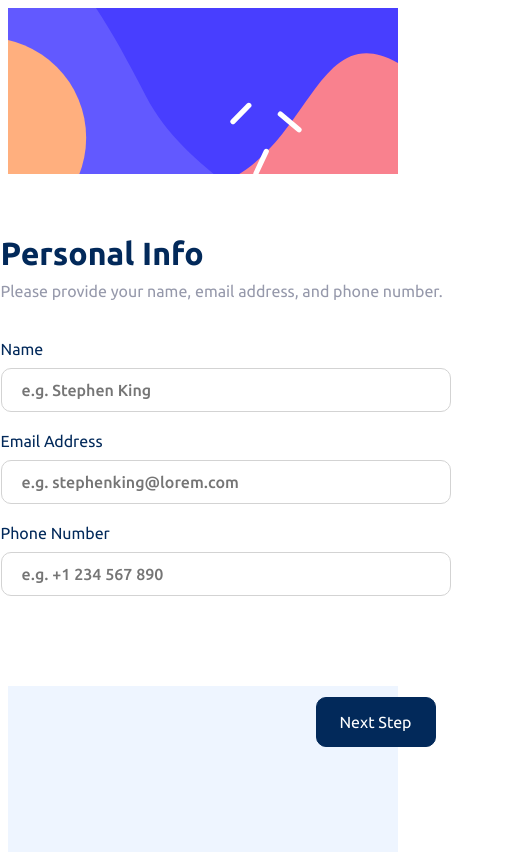
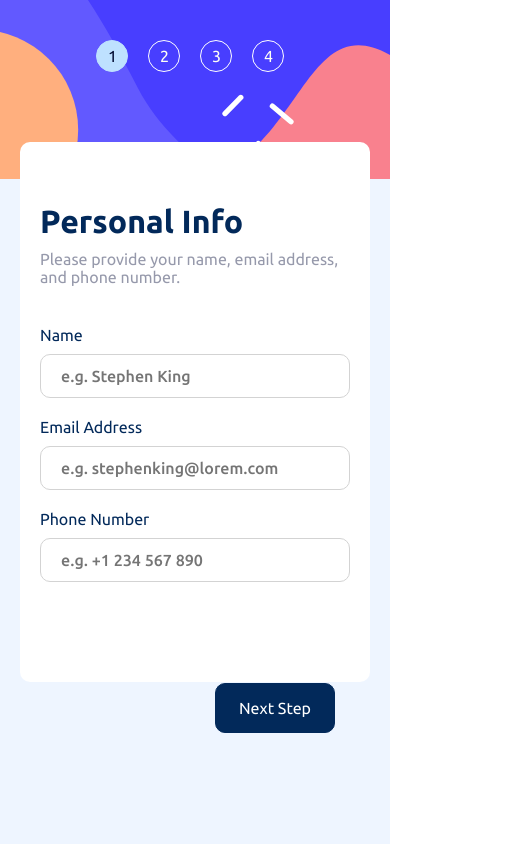
Before and after one commit to kevmhughes/multi-step-form, a React (Vite) app: page / in a window 390 px wide. Shown: the whole page, 521 px wide, since content can reach past the window. Built offline with nearby package versions, Linux system fonts and the light colour scheme.

Commit message:
Create SideBarMobile.jsx component, modify breakpoint and update styling for mobile and tablet view

```diff
--- a/src/App.jsx
+++ b/src/App.jsx
@@ -1,6 +1,7 @@
 /* eslint-disable no-useless-escape */
 import "./App.css";
 import SideBar from "./SideBar";
+import SideBarMobile from "./SideBarMobile";
 import PersonalInfo from "./PersonalInfo";
 import SelectPlan from "./SelectPlan";
 import AddOns from "./AddOns";
@@ -41,19 +42,26 @@ function App() {
     }
 
     // validate email field on change
-    const regexEmail = /^[-A-Za-z0-9!#$%&'*+/=?^_`{|}~]+(?:\.[-A-Za-z0-9!#$%&'*+/=?^_`{|}~]+)*@(?:[A-Za-z0-9](?:[-A-Za-z0-9]*[A-Za-z0-9])?\.)+[A-Za-z0-9](?:[-A-Za-z0-9]*[A-Za-z0-9])?/g;
+    const regexEmail =
+      /^[-A-Za-z0-9!#$%&'*+/=?^_`{|}~]+(?:\.[-A-Za-z0-9!#$%&'*+/=?^_`{|}~]+)*@(?:[A-Za-z0-9](?:[-A-Za-z0-9]*[A-Za-z0-9])?\.)+[A-Za-z0-9](?:[-A-Za-z0-9]*[A-Za-z0-9])?/g;
     if (formData.email.length > 1 && regexEmail.test(formData.email)) {
       document.querySelector("#email").style.borderColor = "lightgrey";
       document.querySelector(".error-message-email").style = "display: none";
     }
 
     // validate phone field on change
-    const removeSpaces = (formData.phone).slice(1).split(" ").join("").length
-    const convertStringToNumber = Number((formData.phone).slice(1).split(" ").join(""))
-    if ( removeSpaces >= 6 && removeSpaces <= 12 && !isNaN(convertStringToNumber)) {
+    const removeSpaces = formData.phone.slice(1).split(" ").join("").length;
+    const convertStringToNumber = Number(
+      formData.phone.slice(1).split(" ").join("")
+    );
+    if (
+      removeSpaces >= 6 &&
+      removeSpaces <= 12 &&
+      !isNaN(convertStringToNumber)
+    ) {
       document.querySelector("#phone").style.borderColor = "lightgrey";
       document.querySelector(".error-message-phone").style = "display: none";
-      console.log("length", formData.phone.length)
+      console.log("length", formData.phone.length);
     }
 
     const value = e.target.value;
@@ -71,20 +79,27 @@ function App() {
     }
 
     // validate email field on blur
-     const regexEmail = /^[-A-Za-z0-9!#$%&'*+/=?^_`{|}~]+(?:\.[-A-Za-z0-9!#$%&'*+/=?^_`{|}~]+)*@(?:[A-Za-z0-9](?:[-A-Za-z0-9]*[A-Za-z0-9])?\.)+[A-Za-z0-9](?:[-A-Za-z0-9]*[A-Za-z0-9])?/g;
+    const regexEmail =
+      /^[-A-Za-z0-9!#$%&'*+/=?^_`{|}~]+(?:\.[-A-Za-z0-9!#$%&'*+/=?^_`{|}~]+)*@(?:[A-Za-z0-9](?:[-A-Za-z0-9]*[A-Za-z0-9])?\.)+[A-Za-z0-9](?:[-A-Za-z0-9]*[A-Za-z0-9])?/g;
     if (formData.email.length > 1 && regexEmail.test(formData.email)) {
       document.querySelector("#email").style.borderColor = "lightgrey";
       document.querySelector(".error-message-email").style = "display: none";
     }
 
     // validate phone field on blur
-    const removeSpaces = (formData.phone).slice(1).split(" ").join("").length
-    const convertStringToNumber = Number((formData.phone).slice(1).split(" ").join(""))
-    if (removeSpaces >= 6 && removeSpaces <= 12 && !isNaN(convertStringToNumber)) {
+    const removeSpaces = formData.phone.slice(1).split(" ").join("").length;
+    const convertStringToNumber = Number(
+      formData.phone.slice(1).split(" ").join("")
+    );
+    if (
+      removeSpaces >= 6 &&
+      removeSpaces <= 12 &&
+      !isNaN(convertStringToNumber)
+    ) {
       document.querySelector("#phone").style.borderColor = "lightgrey";
       document.querySelector(".error-message-phone").style = "display: none";
     }
-  }
+  };
 
   // handle going back one page (onSubmit)
   const handleGoBack = () => {
@@ -108,14 +123,13 @@ function App() {
     }
 
     // validate email field with 2 different messages
-    const regexEmail = /^[-A-Za-z0-9!#$%&'*+/=?^_`{|}~]+(?:\.[-A-Za-z0-9!#$%&'*+/=?^_`{|}~]+)*@(?:[A-Za-z0-9](?:[-A-Za-z0-9]*[A-Za-z0-9])?\.)+[A-Za-z0-9](?:[-A-Za-z0-9]*[A-Za-z0-9])?/g;
+    const regexEmail =
+      /^[-A-Za-z0-9!#$%&'*+/=?^_`{|}~]+(?:\.[-A-Za-z0-9!#$%&'*+/=?^_`{|}~]+)*@(?:[A-Za-z0-9](?:[-A-Za-z0-9]*[A-Za-z0-9])?\.)+[A-Za-z0-9](?:[-A-Za-z0-9]*[A-Za-z0-9])?/g;
     if (formData.email.length == 0) {
       document.querySelector("#email").style.borderColor = "red";
       document.querySelector(".error-message-email").style = "display: inline";
       return;
-    } else if (
-      regexEmail.test(formData.email) === false
-    ) {
+    } else if (regexEmail.test(formData.email) === false) {
       document.querySelector("#email").style.borderColor = "red";
       document.querySelector(".error-message-email").style = "display: inline";
       document.querySelector(".error-message-email").textContent =
@@ -124,13 +138,19 @@ function App() {
     }
 
     // validate phone field
-    const removeSpaces = (formData.phone).slice(1).split(" ").join("").length
-    const convertStringToNumber = Number((formData.phone).slice(1).split(" ").join(""))
+    const removeSpaces = formData.phone.slice(1).split(" ").join("").length;
+    const convertStringToNumber = Number(
+      formData.phone.slice(1).split(" ").join("")
+    );
     if (formData.phone.length == 0) {
       document.querySelector("#phone").style.borderColor = "red";
       document.querySelector(".error-message-phone").style = "display: inline";
       return;
-    } else if ( removeSpaces < 6 || removeSpaces > 12 ||  isNaN(convertStringToNumber)) {
+    } else if (
+      removeSpaces < 6 ||
+      removeSpaces > 12 ||
+      isNaN(convertStringToNumber)
+    ) {
       document.querySelector("#phone").style.borderColor = "red";
       document.querySelector(".error-message-phone").style = "display: inline";
       document.querySelector(".error-message-phone").textContent =
@@ -165,9 +185,11 @@ function App() {
           handleGoBack,
           handleSubmit,
           pageChange,
-          handleBlur
+          handleBlur,
         }}
       >
+        <div className="outer-container-for-mobile-view">
+          <SideBarMobile />
           <div className="main-container">
             <SideBar />
             {page == 1 && <PersonalInfo />}
@@ -176,6 +198,8 @@ function App() {
             {page == 4 && <FinishingUp />}
             {page == 5 && <Confirmation />}
           </div>
+          {/* <div>Hey</div> */}
+        </div>
       </AppContext.Provider>
     </>
   );
--- /dev/null
+++ b/src/SideBarMobile.jsx
@@ -0,0 +1,42 @@
+import React, { useContext, useEffect } from "react";
+import { AppContext } from "./App";
+
+const SideBarMobile = () => {
+
+  const { page } = useContext(AppContext);
+
+  return (
+    <div>
+
+  <div className="left-side-image-mobile">
+        <div className="left-side-image-info">
+          <div className="left-side-image-step-number-container" >
+            <div className={(page == 1) ? "selected-page-number" : "left-side-image-step-number"}><span className="left-side-image-number-positioner">1</span></div>
+            <div>
+            </div>
+          </div>
+
+          <div className="left-side-image-step-number-container">
+          <div className={(page == 2) ? "selected-page-number" : "left-side-image-step-number"}><span className="left-side-image-number-positioner">2</span></div>
+            <div>
+            </div>
+          </div>
+
+          <div className="left-side-image-step-number-container">
+          <div className={(page == 3) ? "selected-page-number" : "left-side-image-step-number"}><span className="left-side-image-number-positioner">3</span></div>
+            <div>
+            </div>
+          </div>
+
+          <div className="left-side-image-step-number-container">
+          <div className={(page == 4 || page == 5) ? "selected-page-number" : "left-side-image-step-number"}><span className="left-side-image-number-positioner">4</span></div>
+            <div>
+            </div>
+          </div>
+        </div>
+      </div>
+    </div>
+  );
+};
+
+export default SideBarMobile;
--- a/src/index.css
+++ b/src/index.css
@@ -9,6 +9,10 @@
 @font-face {
   font-family: "ubuntu-bold";
   src: url("./assets/fonts/Ubuntu-Bold.ttf");
+}
+
+body{
+ margin: 0;
 }
 
 #root {
@@ -110,6 +114,9 @@
   background-size: contain;
   height: 568px;
   width: 274px;
+}
+.left-side-image-mobile {
+  display:none
 }
 .left-side-image-info {
   display: flex;
@@ -480,7 +487,7 @@ input:checked + .slider:before {
   border-radius: 50%;
 }
 
-@media only screen and (max-width: 600px) {
+@media only screen and (max-width: 900px) {
 
 /* Global */
 #root {
@@ -488,8 +495,15 @@ input:checked + .slider:before {
   background-image: url(./assets/images/bg-sidebar-mobile.svg);
   background-repeat: no-repeat;
   background-size: contain;
+  align-items: flex-start;
 }
-
+.outer-container-for-mobile-view{
+  display: flex;
+  flex-direction: column;
+  width: calc(100% - 40px);
+  align-items: center;
+  gap: 50px;
+}
 .right-side-container{
   width: 100%;
   margin: 0;
@@ -500,20 +514,39 @@ input:checked + .slider:before {
   border-radius: 10px;
   flex-direction: column;
   align-items: center;
-  /* width: 100%; */
+  width: calc(100% - 40px);
   margin: 20px;
+  height: 500px;
 }
 .left-side-image {
  display: none;
 }
 .left-side-image-info {
   flex-direction: row;
+  margin-left: 0;
 }
-.step-number-text {
+/* .step-number-text {
   display: none
 }
 .sidebar-step-info {
   display: none;
+} */
+
+/* PersonalInfo.Jsx */
+
+.right-side-container-page-one {
+  margin-left: 0;
+  width: auto;
+}
+
+.personal-info-form {
+  width: auto;
+}
+.left-side-image-info {
+  gap: 10px;
+}
+.left-side-image-mobile {
+  display: inline;
 }
 
 /* SelectPlan.Jsx */
```
Lines whose indentation alone changed are shown as unchanged.
